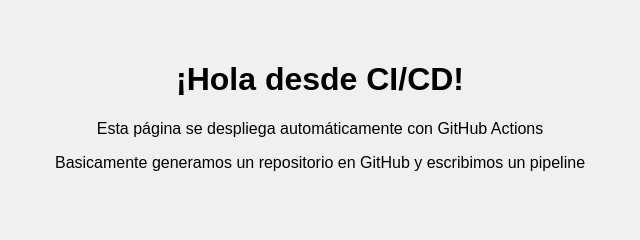
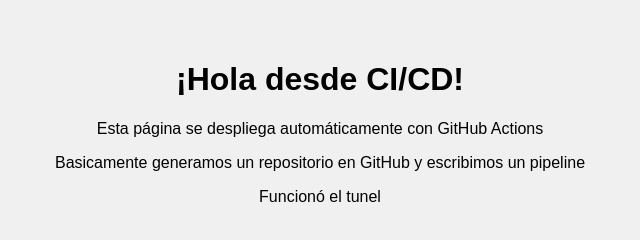
Before and after one commit to LuisAndaur/grupo_6_tp-cicd-vanguardia, a website: page index.html in a window 1280 px wide. Shown: the whole page, without its empty margins (320-960 px from the left). Drawn offline with Linux system fonts and the light colour scheme.

Commit message:
[fix] Implementacion de action

```diff
--- a/index.html
+++ b/index.html
@@ -9,6 +9,7 @@
   <h1>¡Hola desde CI/CD!</h1>
   <p>Esta página se despliega automáticamente con GitHub Actions</p>
   <p>Basicamente generamos un repositorio en GitHub y escribimos un pipeline</p>
+  <p>Funcionó el tunel</p>
   <script src="script.js"></script>
 </body>
 </html>
```
Also changed, not shown: .github/workflows/deploy.yml (added).
